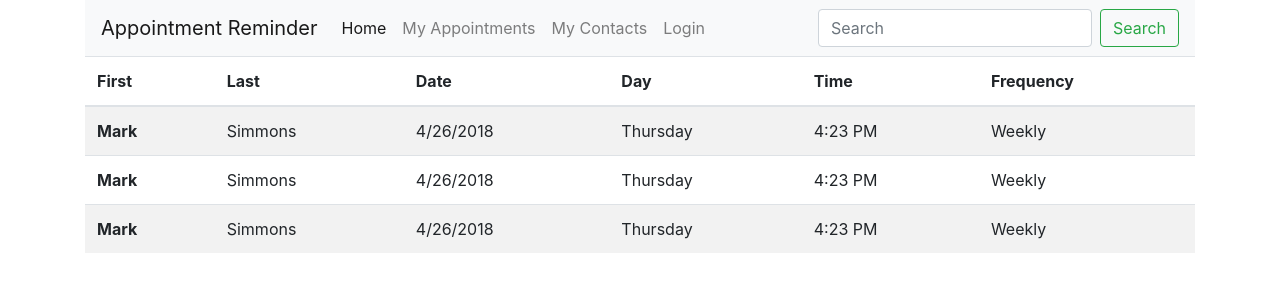
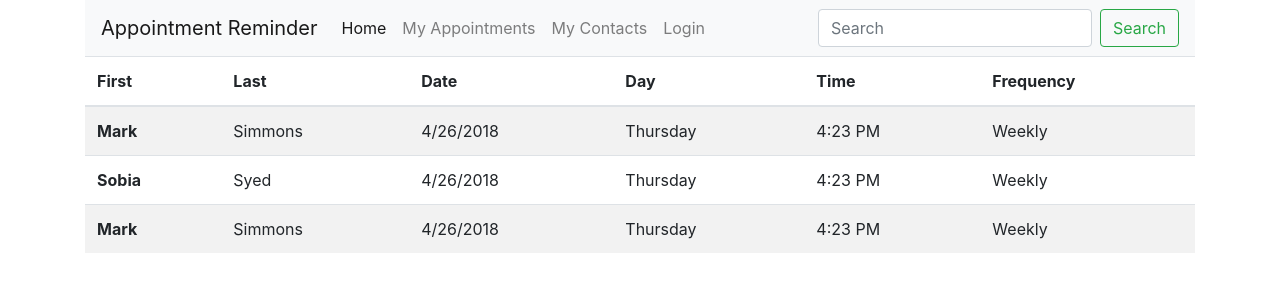
Before and after one commit to zulfiqar11/AppointmentReminder, an Angular app: page /appointments in a window 1280 px wide. Shown: the top 300 px of the page. Built offline with nearby package versions, Linux system fonts and the light colour scheme.

Commit message:
updated name in the grid

```diff
--- a/src/app/appointments/appointment-list/appointment-list.component.html
+++ b/src/app/appointments/appointment-list/appointment-list.component.html
@@ -24,8 +24,8 @@
 
             </tr>
             <tr>
-                <th scope="row">Mark</th>
-                <td>Simmons</td>
+                <th scope="row">Sobia</th>
+                <td>Syed</td>
                 <td>4/26/2018</td>
                 <td>Thursday</td>
                 <td>4:23 PM</td>
```
